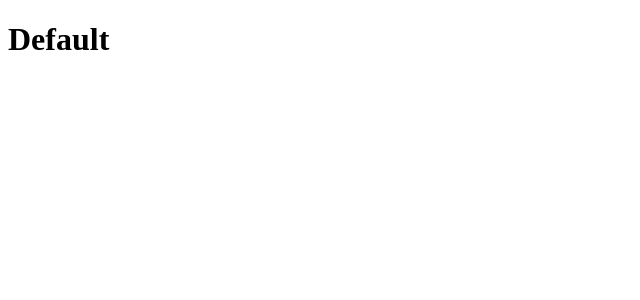
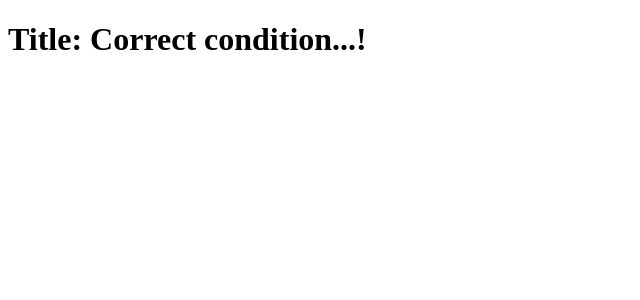
Before and after one commit to MayuriRathod/Learning-React, a React (Create React App) app: page / in a window 1280 px wide. Shown: the top 300 px of the page, without its empty margins (0-640 px from the left). Built offline with nearby package versions, Linux system fonts and the light colour scheme.

Commit message:
Example to create custom propTypes validation

```diff
--- a/src/App.js
+++ b/src/App.js
@@ -1,5 +1,32 @@
 import React from 'react';
 
-const App = () => <h1>Default</h1>
+class App extends React.Component {
+  render() {
+    // 1. To check isRequired condition
+    // return <Title />
+    // 2. To check type condition
+    // return <Title text={false} />
+    // 3. Correct conditions
+    return <Title text="Correct condition...!" />
+  }
+}
+
+const Title = (props) => <h1> Title: {props.text} </h1>
+
+Title.propTypes = {
+  // props - All the props
+  // propName - Name of the prop
+  // component - Component
+  text(props, propName, component) {
+    // Condition for isRequired
+    if(!(propName in props)) {
+      return new Error(`missing ${propName} in ${component} component`)
+    }
+    // Condition for type check
+    else if(typeof props[propName] !== 'string') {
+      return new Error(`Expected ${propName} to have type "string" instead of "${typeof props[propName]}" in ${component} component`)
+    }
+  }
+}
 
 export default App;
```
